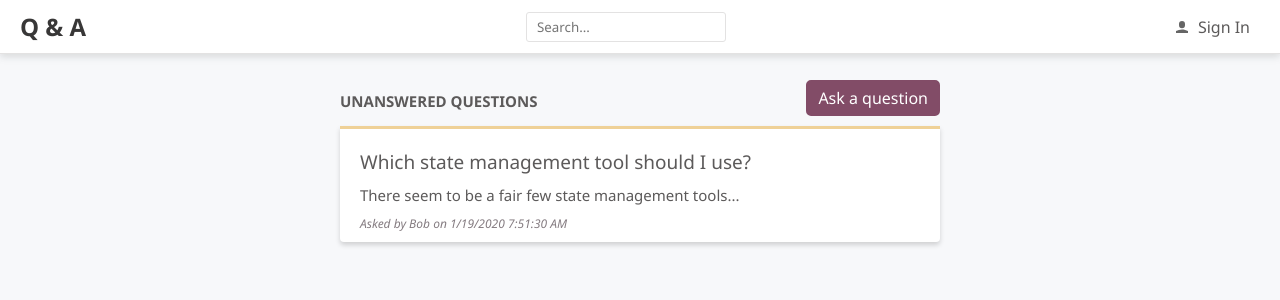
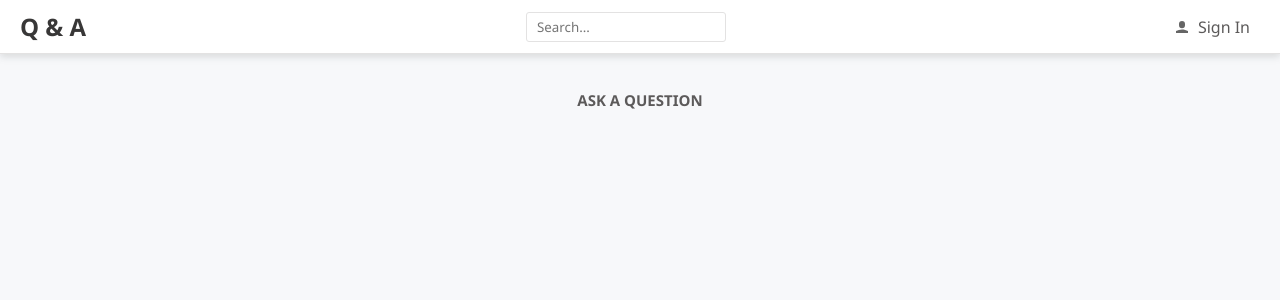
Before and after one commit to fpigeonjr/QandA, a React (Create React App) app in the folder frontend/: page /ask in a window 1280 px wide. Shown: the top 300 px of the page. Built offline with nearby package versions, Linux system fonts and the light colour scheme.

Commit message:
adds new vanilla pages and routes

```diff
--- a/frontend/src/App.tsx
+++ b/frontend/src/App.tsx
@@ -1,12 +1,18 @@
 import React from 'react';
 import { Header } from './Header';
 import { HomePage } from './HomePage';
+import { BrowserRouter, Route, Redirect, Switch } from 'react-router-dom';
+import { AskPage } from './AskPage';
+import { SearchPage } from './SearchPage';
+import { SignInPage } from './SignInPage';
+import { NotFoundPage } from './NotFoundPage';
 /** @jsx jsx */
 import { css, jsx } from '@emotion/core';
 import { fontFamily, fontSize, gray2 } from './Styles';
 
 const App: React.FC = () => {
   return (
+    <BrowserRouter>
       <div
         css={css`
           font-family: ${fontFamily};
@@ -15,8 +21,16 @@ const App: React.FC = () => {
         `}
       >
         <Header />
-      <HomePage />
+        <Switch>
+          <Redirect from="/home" to="/" />
+          <Route exact path="/" component={HomePage} />
+          <Route path="/search" component={SearchPage} />
+          <Route path="/ask" component={AskPage} />
+          <Route path="/signin" component={SignInPage} />
+          <Route component={NotFoundPage} />
+        </Switch>
       </div>
+    </BrowserRouter>
   );
 };
 
--- /dev/null
+++ b/frontend/src/AskPage.tsx
@@ -0,0 +1,4 @@
+import * as React from 'react';
+import { Page } from './Page';
+
+export const AskPage = () => <Page title="Ask a question" />;
--- /dev/null
+++ b/frontend/src/NotFoundPage.tsx
@@ -0,0 +1,3 @@
+import * as React from 'react';
+import { Page } from './Page';
+export const NotFoundPage = () => <Page title="Page Not Found" />;
--- /dev/null
+++ b/frontend/src/QuestionPage.tsx
@@ -0,0 +1,4 @@
+import * as React from 'react';
+import { Page } from './Page';
+
+export const QuestionPage = () => <Page>Question Page</Page>;
--- /dev/null
+++ b/frontend/src/SearchPage.tsx
@@ -0,0 +1,4 @@
+import * as React from 'react';
+import { Page } from './Page';
+
+export const SearchPage = () => <Page title="Search Results" />;
--- /dev/null
+++ b/frontend/src/SignInPage.tsx
@@ -0,0 +1,4 @@
+import * as React from 'react';
+import { Page } from './Page';
+
+export const SignInPage = () => <Page title="Sign In" />;
```
Lines whose indentation alone changed are shown as unchanged.
